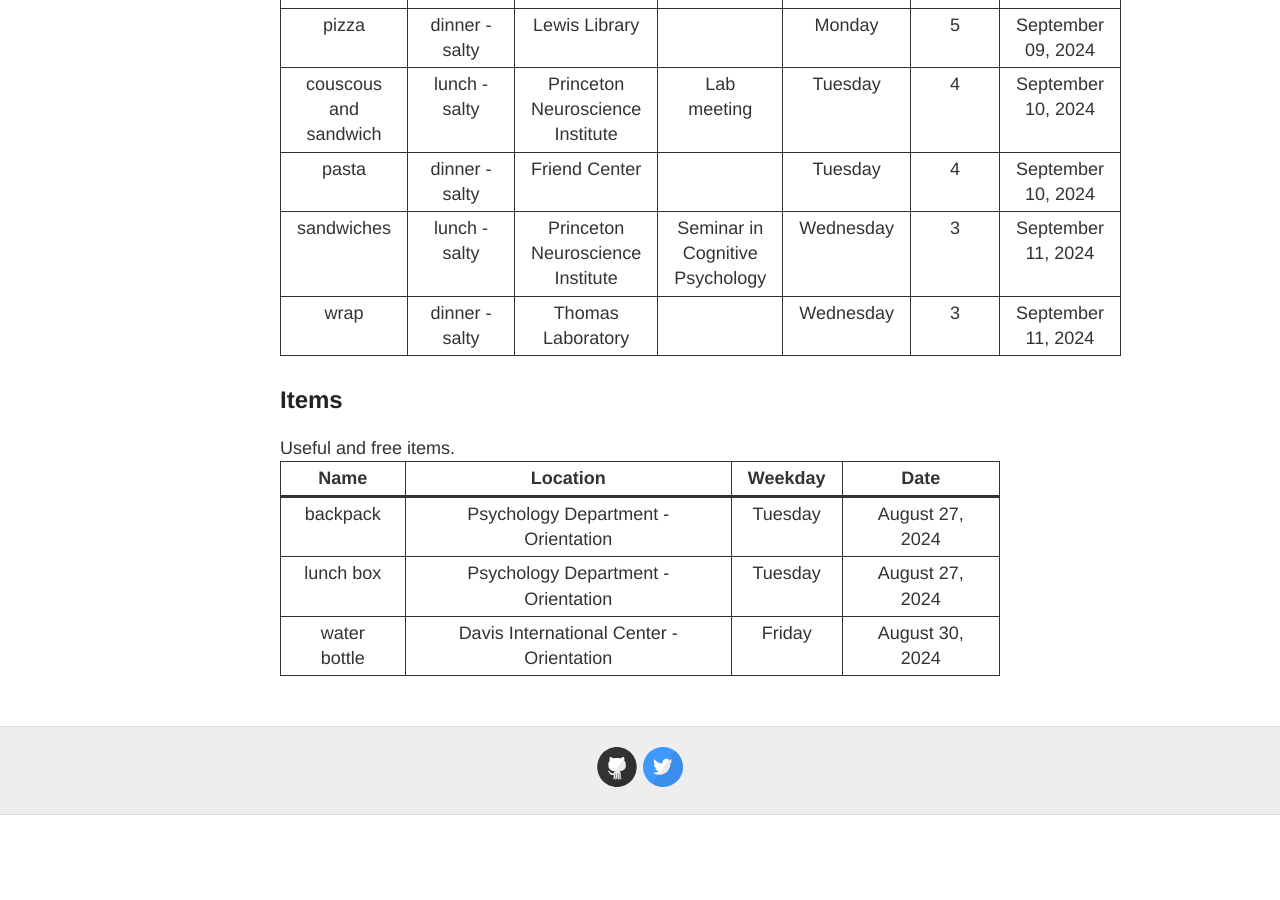
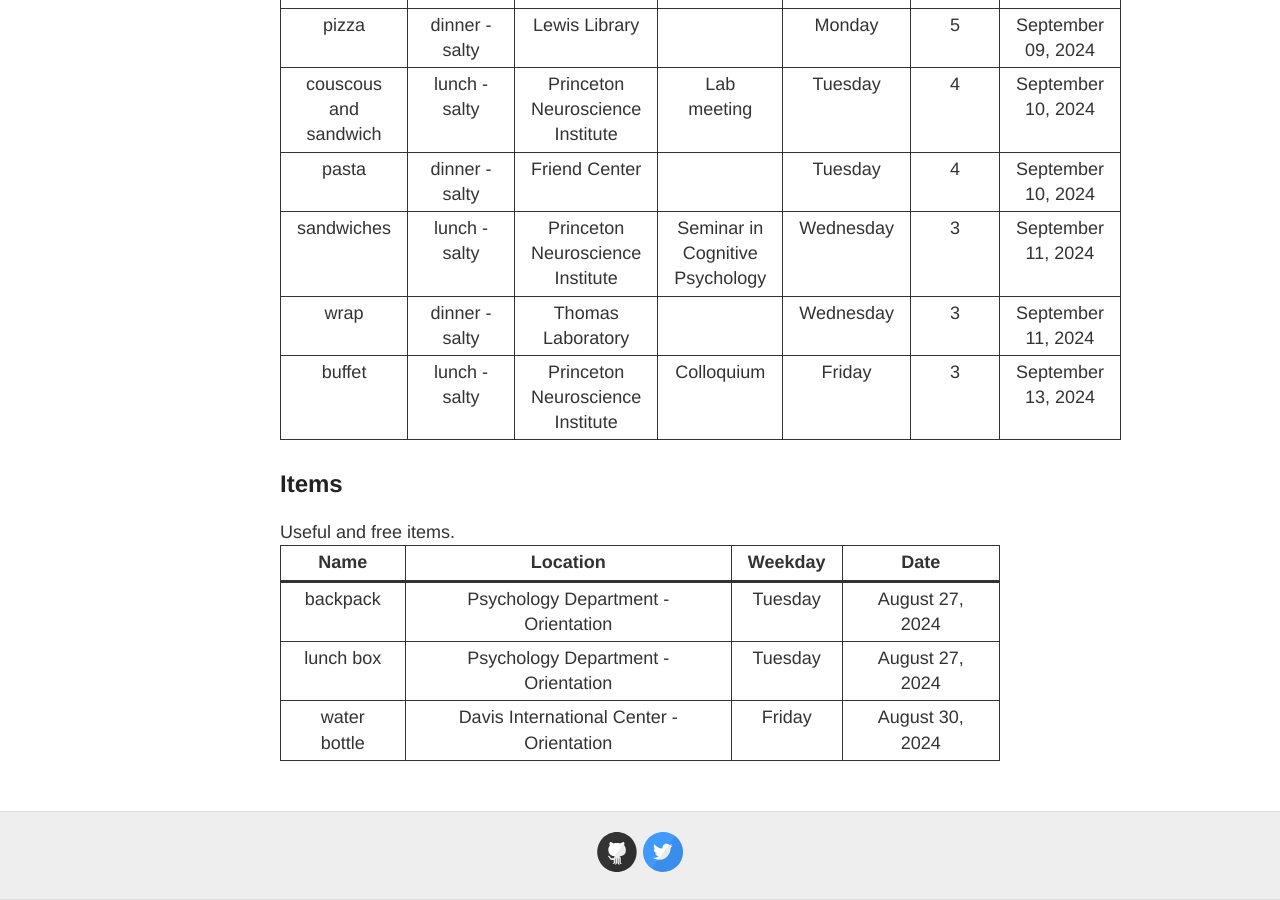
Before and after one commit to younesStrittmatter/princeton-experiment, a Jekyll site: the page built from free.html, in a window 1280 px wide and 900 px high, scrolled down 1049 px. Built offline with Jekyll 4.4.1, drawn with Linux system fonts in a browser that asks for light colours; before the commit the page ends 1864 px from its top, so only the background shows below that.

Commit message:
added info

```diff
--- a/_data/free-food.yml
+++ b/_data/free-food.yml
@@ -84,3 +84,10 @@
   location: Thomas Laboratory
   date: 2024-09-11
   rating: 3
+- name: buffet
+  time: lunch
+  type: salty
+  location: Princeton Neuroscience Institute
+  date: 2024-09-13
+  rating: 3
+  event: Colloquium
--- a/_data/socializing.yml
+++ b/_data/socializing.yml
@@ -6,3 +6,7 @@
   location: Dinkies
   cost: $10.00
   date: 2024-09-06
+- name: pizza
+  location: Door Dash Order
+  cost: $20.00
+  date: 2024-09-13
```
Also changed, not shown: _data/meal-plan-food.yml (line endings or trailing spaces).
